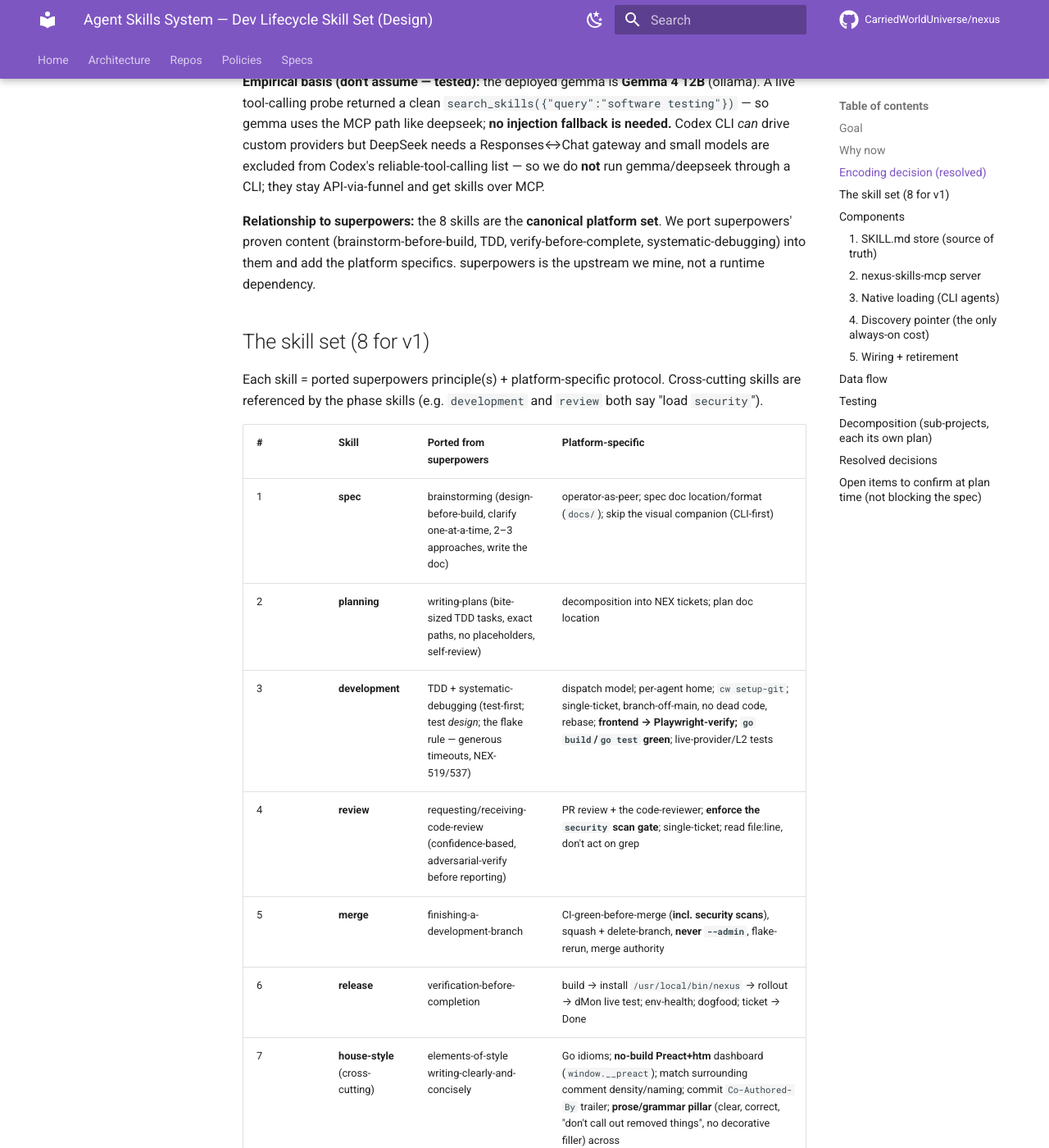
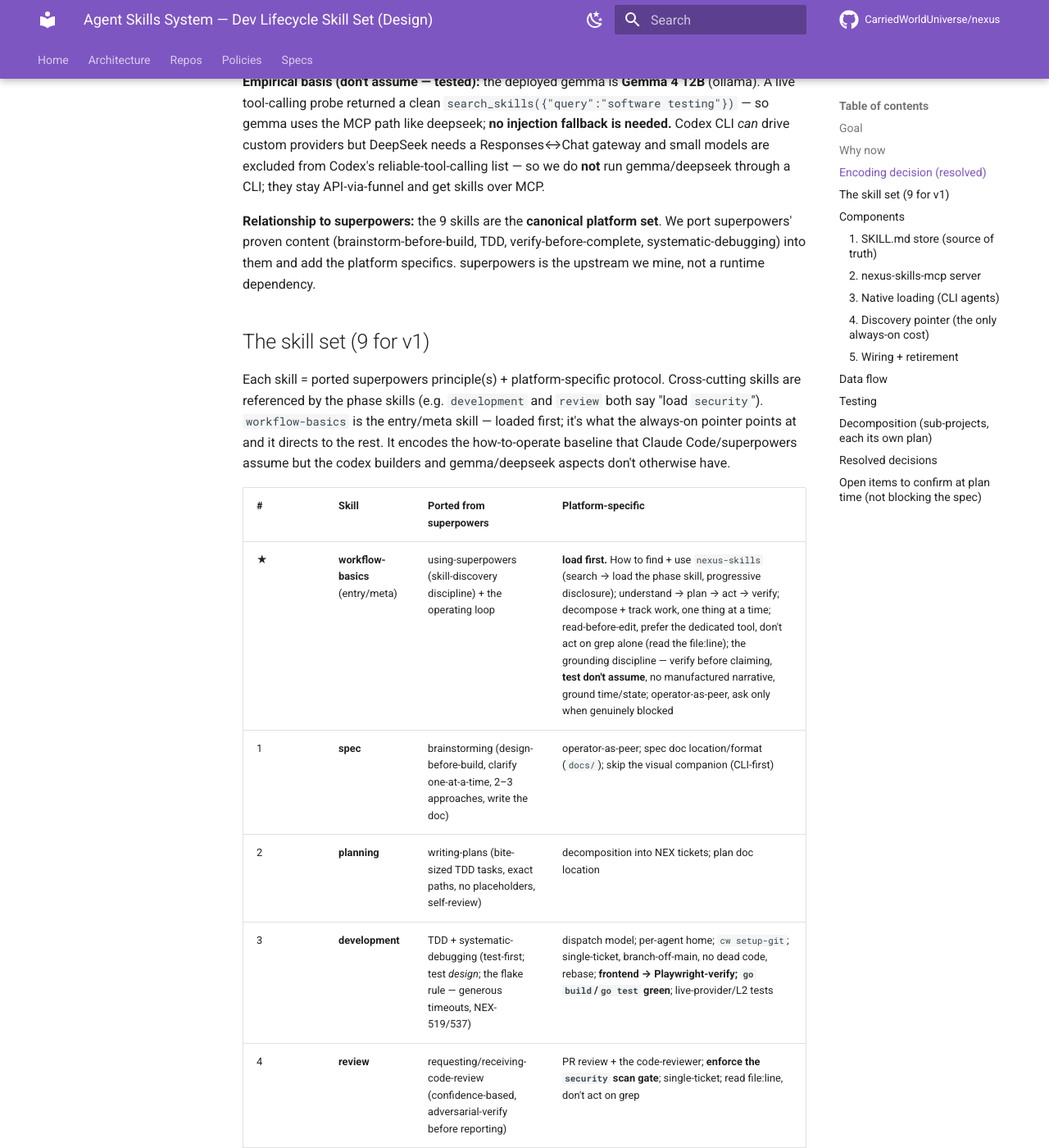
Before and after one commit to CarriedWorldUniverse/nexus, an MkDocs documentation site: the page built from docs/2026-06-09-agent-skills-system-design.md, in a window 1280 px wide and 1400 px high, scrolled down 1173 px. Shown: the whole window at 82% size. Built offline with MkDocs 1.6.1 and Material for MkDocs 9.7.7, drawn with Linux system fonts in a browser that asks for light colours; comment, search, counter and statistics services are not loaded; some of the changed text lies outside the part shown.

Commit message:
docs: add workflow-basics entry skill to Agent Skills System (9 v1)
The how-to-operate baseline Claude Code/superpowers assume but codex builders +
gemma/deepseek aspects lack: skill-discovery discipline, the operating loop,
tool-use hygiene, the grounding discipline (verify-before-claiming, test-don't-
assume). It's the entry/meta skill the always-on pointer names; it directs to the
rest. Lands in sub-project #2 (authoring); does not touch the in-flight #1 server.

Co-Authored-By: Claude Opus 4.8 <noreply@anthropic.com>

```diff
--- a/docs/2026-06-09-agent-skills-system-design.md
+++ b/docs/2026-06-09-agent-skills-system-design.md
@@ -24,14 +24,15 @@ Give every nexus agent a single, canonical, load-on-demand skill set encoding ho
 
 **Empirical basis (don't assume — tested):** the deployed gemma is **Gemma 4 12B** (ollama). A live tool-calling probe returned a clean `search_skills({"query":"software testing"})` — so gemma uses the MCP path like deepseek; **no injection fallback is needed.** Codex CLI *can* drive custom providers but DeepSeek needs a Responses↔Chat gateway and small models are excluded from Codex's reliable-tool-calling list — so we do **not** run gemma/deepseek through a CLI; they stay API-via-funnel and get skills over MCP.
 
-**Relationship to superpowers:** the 8 skills are the **canonical platform set**. We port superpowers' proven content (brainstorm-before-build, TDD, verify-before-complete, systematic-debugging) into them and add the platform specifics. superpowers is the upstream we mine, not a runtime dependency.
+**Relationship to superpowers:** the 9 skills are the **canonical platform set**. We port superpowers' proven content (brainstorm-before-build, TDD, verify-before-complete, systematic-debugging) into them and add the platform specifics. superpowers is the upstream we mine, not a runtime dependency.
 
-## The skill set (8 for v1)
+## The skill set (9 for v1)
 
-Each skill = ported superpowers principle(s) + platform-specific protocol. Cross-cutting skills are referenced by the phase skills (e.g. `development` and `review` both say "load `security`").
+Each skill = ported superpowers principle(s) + platform-specific protocol. Cross-cutting skills are referenced by the phase skills (e.g. `development` and `review` both say "load `security`"). `workflow-basics` is the entry/meta skill — loaded first; it's what the always-on pointer points at and it directs to the rest. It encodes the how-to-operate baseline that Claude Code/superpowers assume but the codex builders and gemma/deepseek aspects don't otherwise have.
 
 | # | Skill | Ported from superpowers | Platform-specific |
 |---|---|---|---|
+| ★ | **workflow-basics** (entry/meta) | using-superpowers (skill-discovery discipline) + the operating loop | **load first.** How to find + use `nexus-skills` (search → load the phase skill, progressive disclosure); understand → plan → act → verify; decompose + track work, one thing at a time; read-before-edit, prefer the dedicated tool, don't act on grep alone (read the file:line); the grounding discipline — verify before claiming, **test don't assume**, no manufactured narrative, ground time/state; operator-as-peer, ask only when genuinely blocked |
 | 1 | **spec** | brainstorming (design-before-build, clarify one-at-a-time, 2–3 approaches, write the doc) | operator-as-peer; spec doc location/format (`docs/`); skip the visual companion (CLI-first) |
 | 2 | **planning** | writing-plans (bite-sized TDD tasks, exact paths, no placeholders, self-review) | decomposition into NEX tickets; plan doc location |
 | 3 | **development** | TDD + systematic-debugging (test-first; test *design*; the flake rule — generous timeouts, NEX-519/537) | dispatch model; per-agent home; `cw setup-git`; single-ticket, branch-off-main, no dead code, rebase; **frontend → Playwright-verify; `go build`/`go test` green**; live-provider/L2 tests |
@@ -41,7 +42,7 @@ Each skill = ported superpowers principle(s) + platform-specific protocol. Cross
 | 7 | **house-style** (cross-cutting) | elements-of-style writing-clearly-and-concisely | Go idioms; **no-build Preact+htm** dashboard (`window.__preact`); match surrounding comment density/naming; commit `Co-Authored-By` trailer; **prose/grammar pillar** (clear, correct, "don't call out removed things", no decorative filler) across specs/PRs/commits/comments/chat |
 | 8 | **security** (cross-cutting) | (new — adversarial-verify lens) | **never print/commit secrets** (keyfile sealing, stdin); **brokered-not-raw creds** (herald/CWB, identity-derived authz, `mcp_profile` lazy); **escape LLM inputs** (`jira.go` `url.PathEscape`); capability-URL pattern; dual-use posture. **Scanning toolchain (gated at review + merge):** `govulncheck` (deps/reachable CVEs), `gosec` (SAST), `gitleaks`/`trufflehog` (secret-scan on diff), `osv-scanner` (deps); DOMPurify/XSS note for the dashboard; how to triage (reachable vs not, suppress-with-justification vs fix) |
 
-**Deferred to v1.1:** `coordination` (comms/dispatch craft — thread discipline, `reply_to`, dispatch boilerplate, no-cancel). More orchestration than build; add once the 8 are proven.
+**Deferred to v1.1:** `coordination` (comms/dispatch craft — thread discipline, `reply_to`, dispatch boilerplate, no-cancel). More orchestration than build; add once the 9 are proven.
 
 ## Components
 
@@ -58,7 +59,7 @@ Each skill = ported superpowers principle(s) + platform-specific protocol. Cross
 - codex builders + claude-code shadow load `skills/` natively. For codex, this is the codex-cli skills mechanism; for shadow, the same dir (or a plugin) it already uses for superpowers.
 
 ### 4. Discovery pointer (the only always-on cost)
-- One line in the **central NEXUS.md** (assembled into every aspect's boot prompt): *"Before any dev work, search `nexus-skills` for the lifecycle phase you're in and load the skill."* The equivalent of `using-superpowers`. Bodies stay load-on-demand.
+- One line in the **central NEXUS.md** (assembled into every aspect's boot prompt): *"At the start of any task, load the `workflow-basics` skill from `nexus-skills`; it tells you how to find and use the rest."* The pointer names the entry skill, not each phase — `workflow-basics` carries the discovery discipline. Bodies stay load-on-demand.
 
 ### 5. Wiring + retirement
 - Add `nexus-skills` to the aspects' `mcp_profile` (the API aspects) — `nexus/credentials/mcp_profile.go` + the admin endpoint pattern.
@@ -80,7 +81,7 @@ Each skill = ported superpowers principle(s) + platform-specific protocol. Cross
 ## Decomposition (sub-projects, each its own plan)
 
 1. **`nexus-skills-mcp` server + the SKILL.md format/store** (the runtime + 1–2 stub skills to prove the loop end-to-end across a CLI agent + an MCP tool-call).
-2. **Author the 8 SKILL.md skills** (port superpowers + platform specifics; plain enough for gemma).
+2. **Author the 9 SKILL.md skills** (`workflow-basics` + 6 lifecycle + house-style + security; port superpowers + platform specifics; plain enough for gemma).
 3. **Wire-in + retire:** `mcp_profile` add, the central NEXUS.md pointer, retire the pasted dev-standards, point dispatch briefs at the skill.
 4. **(If not already present) the security scan toolchain in CI** — verify whether `govulncheck`/`gosec`/secret-scan run in nexus CI; if not, add them so the `merge` gate is real.
 
@@ -90,7 +91,7 @@ Each skill = ported superpowers principle(s) + platform-specific protocol. Cross
 2. **One SKILL.md source; two delivery paths** — native for CLI agents, skills-MCP for API agents. No gemma-injection path (gemma 4 tool-calls — tested).
 3. **Don't run gemma/deepseek through a CLI** — heavier, deepseek needs a gateway, no benefit over MCP.
 4. **Canonical set** — port superpowers' proven content; superpowers is upstream, not a runtime dep.
-5. **8 skills v1** (6 lifecycle + house-style + security); vuln/SAST/secret scanning is the `security` toolchain enforced at review+merge; grammar/writing is an explicit `house-style` pillar; `coordination` deferred to v1.1.
+5. **9 skills v1** (`workflow-basics` entry/meta + 6 lifecycle + house-style + security); `workflow-basics` is the entry point the always-on pointer names (how-to-operate baseline + the grounding discipline, ported from Claude Code/superpowers); vuln/SAST/secret scanning is the `security` toolchain enforced at review+merge; grammar/writing is an explicit `house-style` pillar; `coordination` deferred to v1.1.
 6. **MCP built on mark3labs/mcp-go** following the in-repo `nexus-*-mcp` pattern.
 
 ## Open items to confirm at plan time (not blocking the spec)
```
